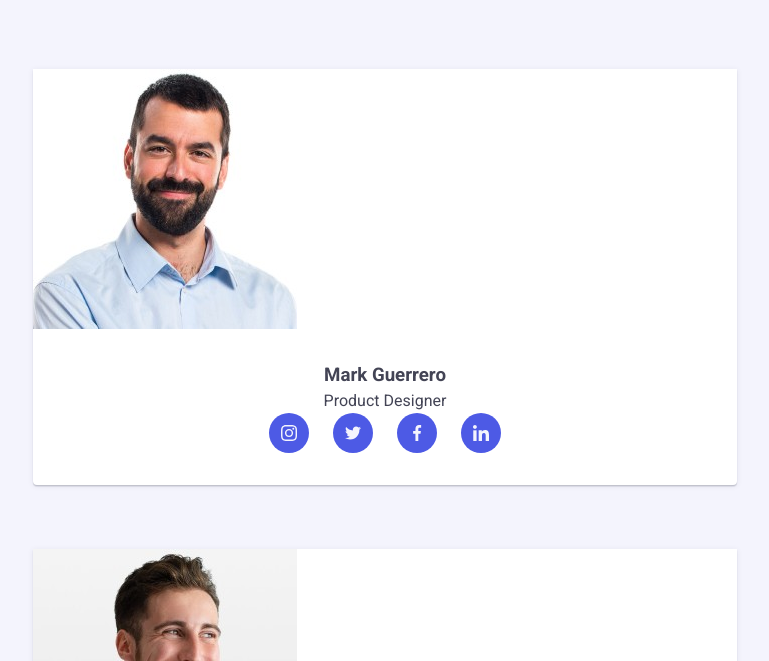
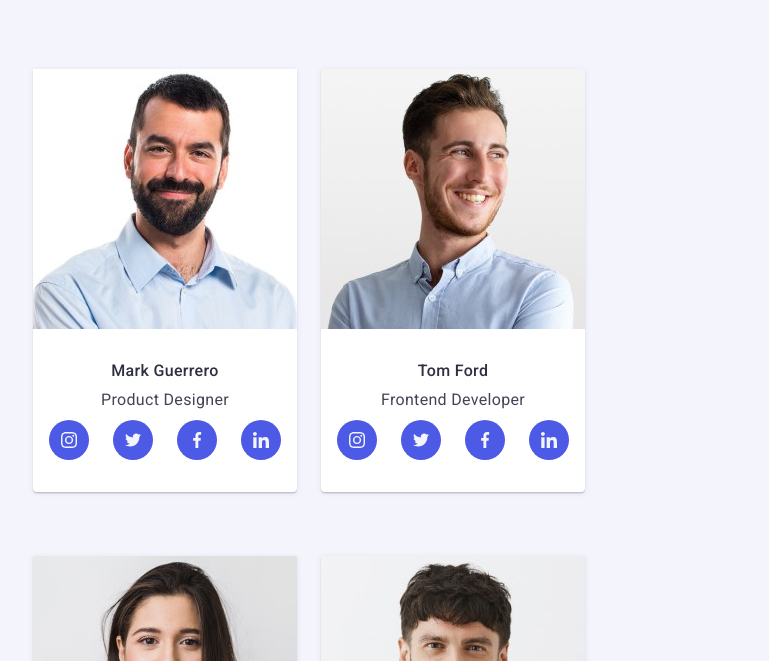
Before and after one commit to zeib01/goit-markup-hw-06, a plain HTML site: page index.html in a window 1280 px wide. Shown: the part 139-800 px from the top of the page, without its empty margins (255-1024 px from the left). Drawn offline with nearby package versions, Linux system fonts and the light colour scheme.

Commit message:
our team -tablet

```diff
--- a/css/styles.css
+++ b/css/styles.css
@@ -41,15 +41,8 @@ a {
     padding: 0 15px;*/
     width: 100%;
     max-width: 320px;
-    padding: 0 28px;
+    padding: 0 16px;
     margin: 0 auto;
-}
-
-@media screen and (min-width: 768px) {
-    .container {
-        max-width: 736px;
-        padding: 0 16px;
-    }
 }
 
 .visually-hidden {
@@ -281,16 +274,7 @@ a {
 }
 
 
-.center {
-    font-size: 16px;
-    line-height: 1.5;
-    font-weight: 400;
-    letter-spacing: 0.02em;
-    color: #434455;
-    text-align: center;
-    margin-bottom: 8px;
 
-}
 
 .icon-div {
     padding: 32px 0;
@@ -389,25 +373,36 @@ a {
         0px 2px 1px rgba(46, 47, 66, 0.08);
 }
 
-
-@media screen and (min-width: 768px) {
-    .aside-list {
-        flex-wrap: wrap;
-        gap: 64px;
-    }
-
-    .back-color {}
-
-    .back-color-img {
-        max-width: 264px;
-        width: 100%;
-    }
+.back-color-img {
+    margin: 0 auto;
 }
-
 
 .name {
     padding: 32px 0;
     text-align: center;
+}
+
+.back-color-title {
+    font-weight: 500;
+    font-size: 16px;
+    line-height: 1.2;
+    font-weight: 500;
+    letter-spacing: 0.02em;
+    color: #2e2f42;
+    margin-bottom: 8px;
+    text-align: center;
+
+}
+
+.center {
+    font-size: 16px;
+    line-height: 1.5;
+    font-weight: 400;
+    letter-spacing: 0.02em;
+    color: #434455;
+    text-align: center;
+    margin-bottom: 8px;
+
 }
 
 .icon-box {
@@ -443,6 +438,36 @@ a {
     fill: currentColor;
 }
 
+@media screen and (min-width: 768px) {
+    .container {
+        max-width: 736px;
+    }
+
+    .aside {
+        /*padding: 120px 0;*/
+        padding: 96px 92px;
+    }
+
+
+    .aside-list {
+        flex-direction: row;
+        flex-wrap: wrap;
+        gap: 24px;
+        /* gap: 24px;*/
+    }
+
+    .back-color {
+        margin-bottom: 40px;
+    }
+}
+
+/*
+    .aside-list {
+        flex-wrap: wrap;
+        gap: 64px;
+    }
+
+   */
 
 
 
@@ -790,7 +815,7 @@ a {
     }
     */
 
-
+/*
 .menu {
     position: fixed;
     top: 0;
@@ -905,7 +930,7 @@ a {
 .socials-icon {
     fill: #FFF;
 }
-
+*/
 
 
 
```
Also changed, not shown: index.html (+1 -1 lines).
